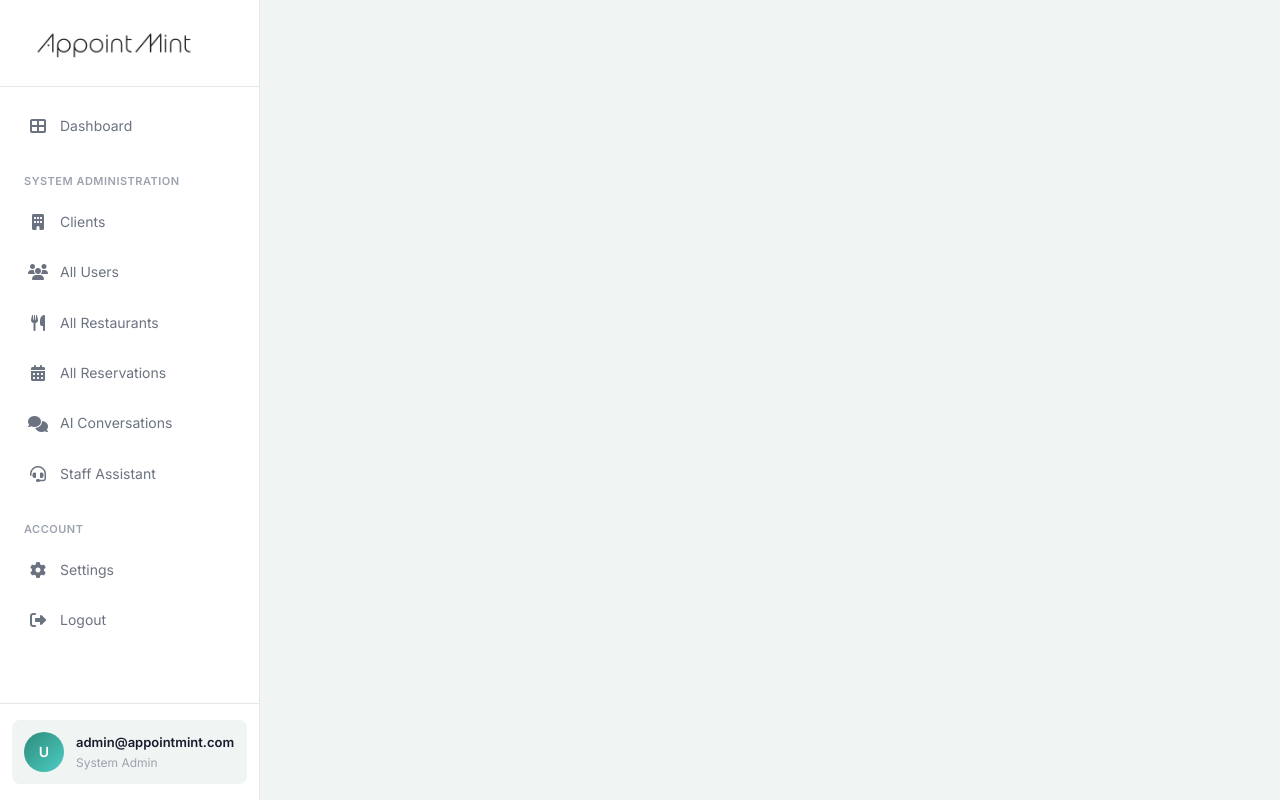
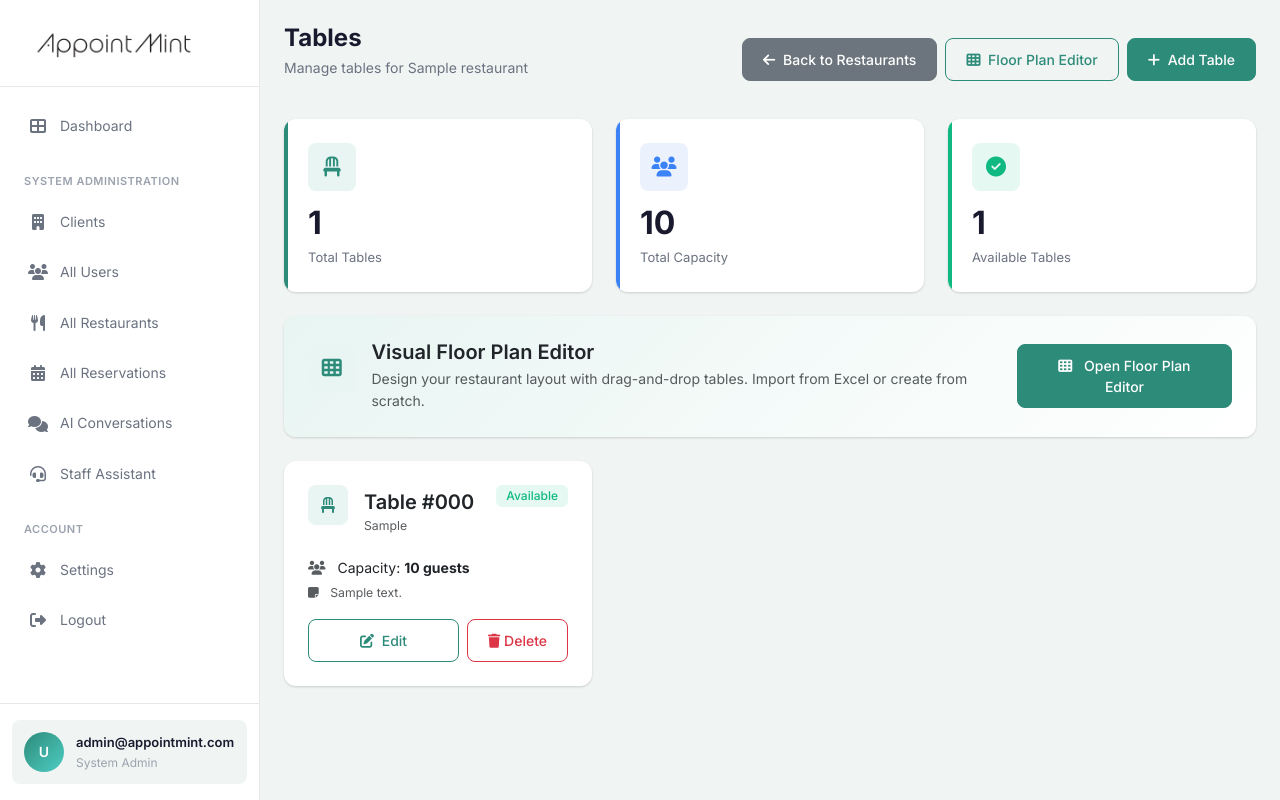
Before and after one commit to janattavoccado/appointmint-saas, a Flask app: page /admin/restaurants/1/tables in a window 1280 px wide. Run offline with Flask 3, Linux system fonts and the light colour scheme; a user stored in the database is signed in; tables that the repository leaves empty hold one stand-in row (values such as "Sample post"); some libraries are stand-ins or nearby versions.

Commit message:
Fix tables template block name

```diff
--- a/app/templates/admin/tables.html
+++ b/app/templates/admin/tables.html
@@ -2,16 +2,15 @@
 
 {% block title %}Tables - {{ restaurant.name }}{% endblock %}
 
-{% block content %}
-<div class="container-fluid">
+{% block admin_content %}
 <!-- Header -->
-    <div class="d-flex justify-content-between align-items-center mb-4">
+<div class="page-header">
     <div>
-            <h2><i class="fas fa-chair me-2"></i>Tables</h2>
-            <p class="text-muted mb-0">Manage tables for {{ restaurant.name }}</p>
+        <h1 class="page-title">Tables</h1>
+        <p class="page-subtitle">Manage tables for {{ restaurant.name }}</p>
     </div>
-        <div class="btn-group">
-            <a href="{{ url_for('admin.restaurants') }}" class="btn btn-outline-secondary">
+    <div class="d-flex gap-2">
+        <a href="{{ url_for('admin.restaurants') }}" class="btn btn-secondary">
             <i class="fas fa-arrow-left me-1"></i> Back to Restaurants
         </a>
         <a href="{{ url_for('admin.floor_plan_editor', restaurant_id=restaurant.id) }}" class="btn btn-outline-primary">
@@ -24,63 +23,45 @@
 </div>
 
 <!-- Stats Cards -->
-    <div class="row mb-4">
+<div class="row g-4 mb-4">
     <div class="col-md-4">
-            <div class="card border-start border-4 border-primary">
-                <div class="card-body">
-                    <div class="d-flex align-items-center">
-                        <div class="rounded-3 p-3 bg-primary bg-opacity-10 me-3">
-                            <i class="fas fa-chair fa-2x text-primary"></i>
+        <div class="stat-card">
+            <div class="stat-icon primary">
+                <i class="fas fa-chair"></i>
             </div>
-                        <div>
-                            <h2 class="mb-0">{{ tables|length }}</h2>
-                            <p class="text-muted mb-0">Total Tables</p>
-                        </div>
-                    </div>
-                </div>
+            <div class="stat-value">{{ tables|length }}</div>
+            <div class="stat-label">Total Tables</div>
         </div>
     </div>
     <div class="col-md-4">
-            <div class="card border-start border-4 border-info">
-                <div class="card-body">
-                    <div class="d-flex align-items-center">
-                        <div class="rounded-3 p-3 bg-info bg-opacity-10 me-3">
-                            <i class="fas fa-users fa-2x text-info"></i>
+        <div class="stat-card info">
+            <div class="stat-icon info">
+                <i class="fas fa-users"></i>
             </div>
-                        <div>
-                            <h2 class="mb-0">{{ tables|sum(attribute='capacity') }}</h2>
-                            <p class="text-muted mb-0">Total Capacity</p>
-                        </div>
-                    </div>
-                </div>
+            <div class="stat-value">{{ tables|sum(attribute='capacity') }}</div>
+            <div class="stat-label">Total Capacity</div>
         </div>
     </div>
     <div class="col-md-4">
-            <div class="card border-start border-4 border-success">
-                <div class="card-body">
-                    <div class="d-flex align-items-center">
-                        <div class="rounded-3 p-3 bg-success bg-opacity-10 me-3">
-                            <i class="fas fa-check-circle fa-2x text-success"></i>
+        <div class="stat-card success">
+            <div class="stat-icon success">
+                <i class="fas fa-check-circle"></i>
             </div>
-                        <div>
-                            <h2 class="mb-0">{{ tables|selectattr('is_available')|list|length }}</h2>
-                            <p class="text-muted mb-0">Available Tables</p>
-                        </div>
-                    </div>
-                </div>
+            <div class="stat-value">{{ tables|selectattr('is_available')|list|length }}</div>
+            <div class="stat-label">Available Tables</div>
         </div>
     </div>
 </div>
 
 <!-- Floor Plan Editor Call-to-Action -->
-    <div class="card mb-4 bg-light border-0">
+<div class="card mb-4" style="background: linear-gradient(135deg, var(--primary-bg) 0%, #fff 100%);">
     <div class="card-body d-flex align-items-center justify-content-between py-4">
         <div class="d-flex align-items-center">
-                <div class="rounded-3 p-3 bg-primary bg-opacity-10 me-3">
-                    <i class="fas fa-th fa-2x text-primary"></i>
+            <div class="stat-icon primary me-3">
+                <i class="fas fa-th"></i>
             </div>
             <div>
-                    <h5 class="mb-1">Visual Floor Plan Editor</h5>
+                <h5 class="mb-1" style="font-weight: 600;">Visual Floor Plan Editor</h5>
                 <p class="text-muted mb-0">Design your restaurant layout with drag-and-drop tables. Import from Excel or create from scratch.</p>
             </div>
         </div>
@@ -92,19 +73,19 @@
 
 <!-- Tables List -->
 {% if tables %}
-    <div class="row">
+<div class="row g-4">
     {% for table in tables %}
-        <div class="col-md-6 col-lg-4 mb-4">
+    <div class="col-md-6 col-lg-4">
         <div class="card h-100">
             <div class="card-body">
                 <div class="d-flex justify-content-between align-items-start mb-3">
                     <div class="d-flex align-items-center">
-                            <div class="rounded-3 p-2 bg-primary bg-opacity-10 me-3">
-                                <i class="fas fa-chair fa-lg text-primary"></i>
+                        <div class="stat-icon primary me-3" style="width: 40px; height: 40px; font-size: 16px;">
+                            <i class="fas fa-chair"></i>
                         </div>
                         <div>
-                                <h5 class="mb-0">Table #{{ table.table_number }}</h5>
-                                <small class="text-muted">{{ table.location or 'No location' }}</small>
+                            <h5 class="mb-0" style="font-weight: 600;">Table #{{ table.table_number }}</h5>
+                            <small class="text-muted">{{ table.location or 'Indoor' }}</small>
                         </div>
                     </div>
                     {% if table.is_available %}
@@ -142,10 +123,12 @@
 </div>
 {% else %}
 <div class="card">
-        <div class="card-body text-center py-5">
-            <i class="fas fa-chair fa-4x text-muted mb-4"></i>
-            <h4>No Tables Yet</h4>
-            <p class="text-muted mb-4">Start by adding tables manually or use the Floor Plan Editor to design your layout visually.</p>
+    <div class="card-body empty-state">
+        <div class="empty-state-icon">
+            <i class="fas fa-chair"></i>
+        </div>
+        <h4 class="empty-state-title">No Tables Yet</h4>
+        <p class="empty-state-text">Start by adding tables manually or use the Floor Plan Editor to design your layout visually.</p>
         <div class="d-flex justify-content-center gap-3">
             <a href="{{ url_for('admin.add_table', restaurant_id=restaurant.id) }}" class="btn btn-primary">
                 <i class="fas fa-plus me-1"></i> Add Table Manually
@@ -157,7 +140,6 @@
     </div>
 </div>
 {% endif %}
-</div>
 
 <!-- Delete Confirmation Modal -->
 <div class="modal fade" id="deleteModal" tabindex="-1">
@@ -182,7 +164,9 @@
         </div>
     </div>
 </div>
+{% endblock %}
 
+{% block extra_js %}
 <script>
 function confirmDelete(tableId, tableName) {
     document.getElementById('deleteTableName').textContent = 'Table #' + tableName;
```
Lines whose indentation alone changed are shown as unchanged.
